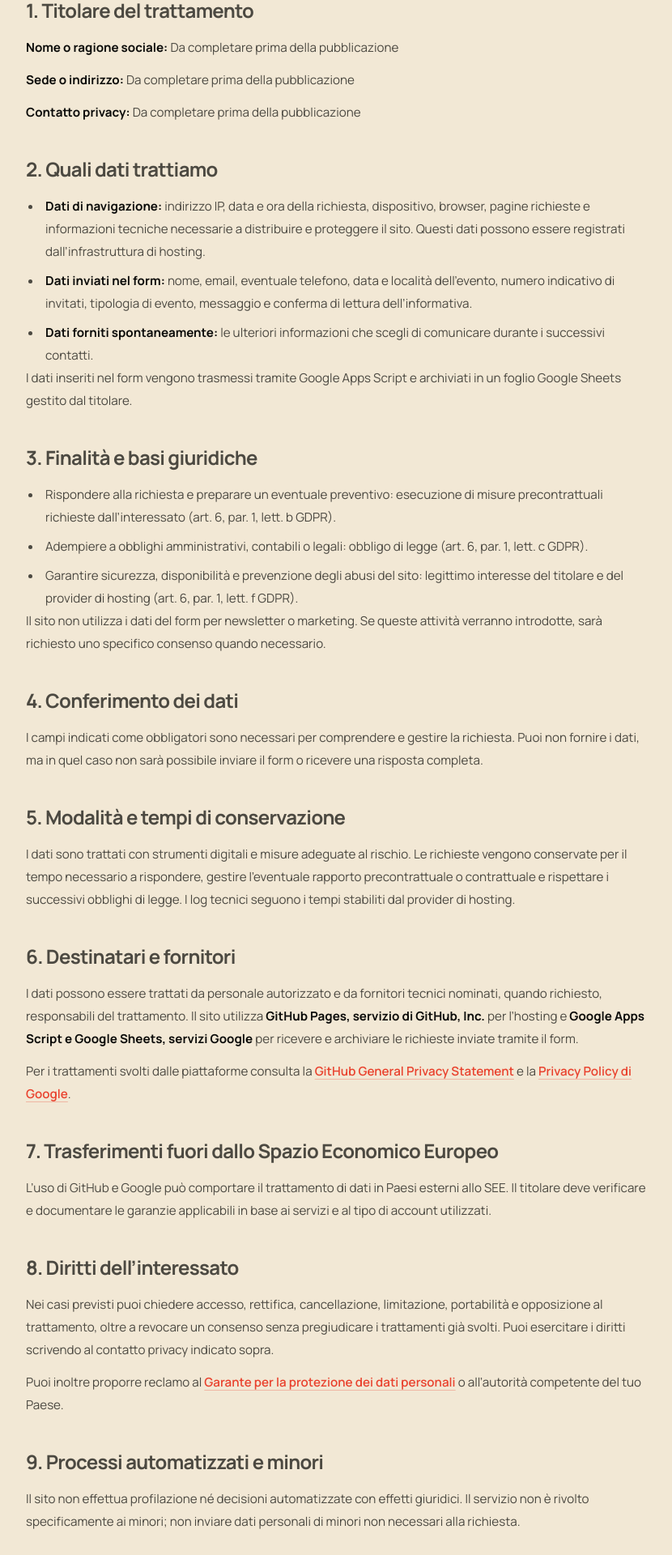
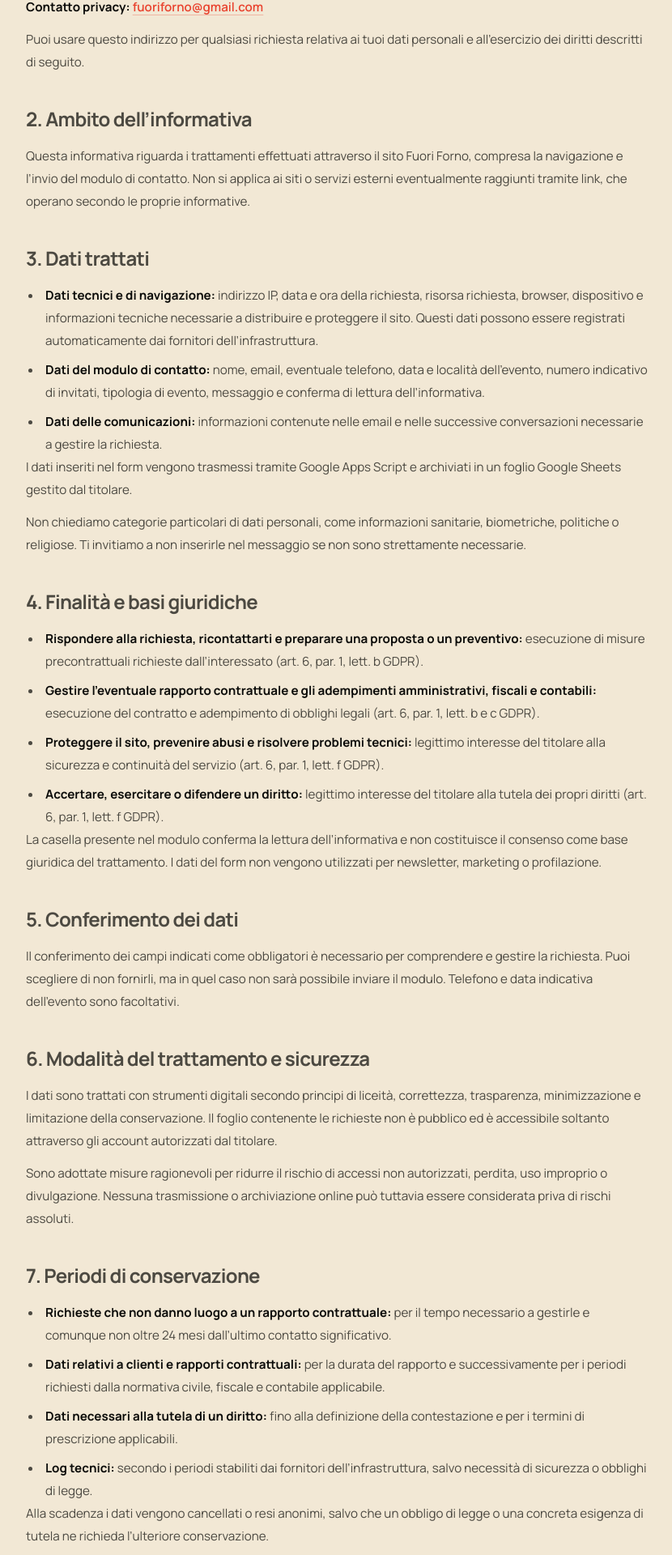
Before and after one commit to LucaMarastoni/fuoriforno, a Next.js app: page /privacy in a window 1280 px wide. Shown: the part 596-2516 px from the top of the page at 81% size, without its empty margins (128-958 px from the left). Built offline with nearby package versions, Linux system fonts and the light colour scheme; no server answers.

Commit message:
Update privacy policy content and structure for compliance with GDPR Refactor EventsSection and GamesSection styles for improved readability Enhance ManifestoSection text and layout for clarity Set default contact email in contact-config Complete legalConfig with controller name for legal compliance

```diff
--- a/app/privacy/page.tsx
+++ b/app/privacy/page.tsx
@@ -1,84 +1,120 @@
 import type { Metadata } from "next";
+import Link from "next/link";
 import { LegalPage } from "@/components/layout/LegalPage";
-import { legalConfig, missingLegalValue } from "@/lib/legal-config";
+import { legalConfig } from "@/lib/legal-config";
 
 export const metadata: Metadata = {
   title: "Privacy policy | Fuori Forno",
   description: "Informativa sul trattamento dei dati personali del sito Fuori Forno.",
 };
 
-const show = (value: string) => value || missingLegalValue;
-
 export default function PrivacyPage() {
   return (
     <LegalPage
-      eyebrow="Informativa legale"
+      eyebrow="Informativa ai sensi dell’art. 13 GDPR"
       title="Privacy policy"
-      description="Questa informativa descrive quali dati vengono trattati durante la navigazione e quando invii una richiesta dal sito Fuori Forno."
+      description="Questa informativa spiega in modo trasparente quali dati personali vengono trattati tramite il sito Fuori Forno, per quali finalità, per quanto tempo e quali diritti puoi esercitare."
     >
       <section>
         <h2>1. Titolare del trattamento</h2>
-        <p><strong>Nome o ragione sociale:</strong> {show(legalConfig.controllerName)}</p>
-        <p><strong>Sede o indirizzo:</strong> {show(legalConfig.controllerAddress)}</p>
+        <p><strong>Titolare:</strong> {legalConfig.controllerName}</p>
+        <p><strong>Attività:</strong> Fuori Forno</p>
+        {legalConfig.controllerAddress ? <p><strong>Sede o indirizzo:</strong> {legalConfig.controllerAddress}</p> : null}
         {legalConfig.vatNumber ? <p><strong>Partita IVA:</strong> {legalConfig.vatNumber}</p> : null}
-        <p><strong>Contatto privacy:</strong> {legalConfig.privacyEmail ? <a href={`mailto:${legalConfig.privacyEmail}`}>{legalConfig.privacyEmail}</a> : missingLegalValue}</p>
+        <p><strong>Contatto privacy:</strong> <a href={`mailto:${legalConfig.privacyEmail}`}>{legalConfig.privacyEmail}</a></p>
+        <p>Puoi usare questo indirizzo per qualsiasi richiesta relativa ai tuoi dati personali e all’esercizio dei diritti descritti di seguito.</p>
       </section>
 
       <section>
-        <h2>2. Quali dati trattiamo</h2>
-        <ul>
-          <li><strong>Dati di navigazione:</strong> indirizzo IP, data e ora della richiesta, dispositivo, browser, pagine richieste e informazioni tecniche necessarie a distribuire e proteggere il sito. Questi dati possono essere registrati dall’infrastruttura di hosting.</li>
-          <li><strong>Dati inviati nel form:</strong> nome, email, eventuale telefono, data e località dell’evento, numero indicativo di invitati, tipologia di evento, messaggio e conferma di lettura dell’informativa.</li>
-          <li><strong>Dati forniti spontaneamente:</strong> le ulteriori informazioni che scegli di comunicare durante i successivi contatti.</li>
-        </ul>
-        <p>I dati inseriti nel form vengono trasmessi tramite Google Apps Script e archiviati in un foglio Google Sheets gestito dal titolare.</p>
+        <h2>2. Ambito dell’informativa</h2>
+        <p>Questa informativa riguarda i trattamenti effettuati attraverso il sito Fuori Forno, compresa la navigazione e l’invio del modulo di contatto. Non si applica ai siti o servizi esterni eventualmente raggiunti tramite link, che operano secondo le proprie informative.</p>
       </section>
 
       <section>
-        <h2>3. Finalità e basi giuridiche</h2>
+        <h2>3. Dati trattati</h2>
         <ul>
-          <li>Rispondere alla richiesta e preparare un eventuale preventivo: esecuzione di misure precontrattuali richieste dall’interessato (art. 6, par. 1, lett. b GDPR).</li>
-          <li>Adempiere a obblighi amministrativi, contabili o legali: obbligo di legge (art. 6, par. 1, lett. c GDPR).</li>
-          <li>Garantire sicurezza, disponibilità e prevenzione degli abusi del sito: legittimo interesse del titolare e del provider di hosting (art. 6, par. 1, lett. f GDPR).</li>
+          <li><strong>Dati tecnici e di navigazione:</strong> indirizzo IP, data e ora della richiesta, risorsa richiesta, browser, dispositivo e informazioni tecniche necessarie a distribuire e proteggere il sito. Questi dati possono essere registrati automaticamente dai fornitori dell’infrastruttura.</li>
+          <li><strong>Dati del modulo di contatto:</strong> nome, email, eventuale telefono, data e località dell’evento, numero indicativo di invitati, tipologia di evento, messaggio e conferma di lettura dell’informativa.</li>
+          <li><strong>Dati delle comunicazioni:</strong> informazioni contenute nelle email e nelle successive conversazioni necessarie a gestire la richiesta.</li>
         </ul>
-        <p>Il sito non utilizza i dati del form per newsletter o marketing. Se queste attività verranno introdotte, sarà richiesto uno specifico consenso quando necessario.</p>
+        <p>I dati inseriti nel form vengono trasmessi tramite Google Apps Script e archiviati in un foglio Google Sheets gestito dal titolare.</p>
+        <p>Non chiediamo categorie particolari di dati personali, come informazioni sanitarie, biometriche, politiche o religiose. Ti invitiamo a non inserirle nel messaggio se non sono strettamente necessarie.</p>
       </section>
 
       <section>
-        <h2>4. Conferimento dei dati</h2>
-        <p>I campi indicati come obbligatori sono necessari per comprendere e gestire la richiesta. Puoi non fornire i dati, ma in quel caso non sarà possibile inviare il form o ricevere una risposta completa.</p>
+        <h2>4. Finalità e basi giuridiche</h2>
+        <ul>
+          <li><strong>Rispondere alla richiesta, ricontattarti e preparare una proposta o un preventivo:</strong> esecuzione di misure precontrattuali richieste dall’interessato (art. 6, par. 1, lett. b GDPR).</li>
+          <li><strong>Gestire l’eventuale rapporto contrattuale e gli adempimenti amministrativi, fiscali e contabili:</strong> esecuzione del contratto e adempimento di obblighi legali (art. 6, par. 1, lett. b e c GDPR).</li>
+          <li><strong>Proteggere il sito, prevenire abusi e risolvere problemi tecnici:</strong> legittimo interesse del titolare alla sicurezza e continuità del servizio (art. 6, par. 1, lett. f GDPR).</li>
+          <li><strong>Accertare, esercitare o difendere un diritto:</strong> legittimo interesse del titolare alla tutela dei propri diritti (art. 6, par. 1, lett. f GDPR).</li>
+        </ul>
+        <p>La casella presente nel modulo conferma la lettura dell’informativa e non costituisce il consenso come base giuridica del trattamento. I dati del form non vengono utilizzati per newsletter, marketing o profilazione.</p>
       </section>
 
       <section>
-        <h2>5. Modalità e tempi di conservazione</h2>
-        <p>I dati sono trattati con strumenti digitali e misure adeguate al rischio. Le richieste vengono conservate per il tempo necessario a rispondere, gestire l’eventuale rapporto precontrattuale o contrattuale e rispettare i successivi obblighi di legge. I log tecnici seguono i tempi stabiliti dal provider di hosting.</p>
+        <h2>5. Conferimento dei dati</h2>
+        <p>Il conferimento dei campi indicati come obbligatori è necessario per comprendere e gestire la richiesta. Puoi scegliere di non fornirli, ma in quel caso non sarà possibile inviare il modulo. Telefono e data indicativa dell’evento sono facoltativi.</p>
       </section>
 
       <section>
-        <h2>6. Destinatari e fornitori</h2>
-        <p>I dati possono essere trattati da personale autorizzato e da fornitori tecnici nominati, quando richiesto, responsabili del trattamento. Il sito utilizza <strong>GitHub Pages, servizio di GitHub, Inc.</strong> per l’hosting e <strong>Google Apps Script e Google Sheets, servizi Google</strong> per ricevere e archiviare le richieste inviate tramite il form.</p>
-        <p>Per i trattamenti svolti dalle piattaforme consulta la <a href="https://docs.github.com/en/site-policy/privacy-policies/github-general-privacy-statement" target="_blank" rel="noreferrer">GitHub General Privacy Statement</a> e la <a href="https://policies.google.com/privacy" target="_blank" rel="noreferrer">Privacy Policy di Google</a>.</p>
+        <h2>6. Modalità del trattamento e sicurezza</h2>
+        <p>I dati sono trattati con strumenti digitali secondo principi di liceità, correttezza, trasparenza, minimizzazione e limitazione della conservazione. Il foglio contenente le richieste non è pubblico ed è accessibile soltanto attraverso gli account autorizzati dal titolare.</p>
+        <p>Sono adottate misure ragionevoli per ridurre il rischio di accessi non autorizzati, perdita, uso improprio o divulgazione. Nessuna trasmissione o archiviazione online può tuttavia essere considerata priva di rischi assoluti.</p>
       </section>
 
       <section>
-        <h2>7. Trasferimenti fuori dallo Spazio Economico Europeo</h2>
-        <p>L’uso di GitHub e Google può comportare il trattamento di dati in Paesi esterni allo SEE. Il titolare deve verificare e documentare le garanzie applicabili in base ai servizi e al tipo di account utilizzati.</p>
+        <h2>7. Periodi di conservazione</h2>
+        <ul>
+          <li><strong>Richieste che non danno luogo a un rapporto contrattuale:</strong> per il tempo necessario a gestirle e comunque non oltre 24 mesi dall’ultimo contatto significativo.</li>
+          <li><strong>Dati relativi a clienti e rapporti contrattuali:</strong> per la durata del rapporto e successivamente per i periodi richiesti dalla normativa civile, fiscale e contabile applicabile.</li>
+          <li><strong>Dati necessari alla tutela di un diritto:</strong> fino alla definizione della contestazione e per i termini di prescrizione applicabili.</li>
+          <li><strong>Log tecnici:</strong> secondo i periodi stabiliti dai fornitori dell’infrastruttura, salvo necessità di sicurezza o obblighi di legge.</li>
+        </ul>
+        <p>Alla scadenza i dati vengono cancellati o resi anonimi, salvo che un obbligo di legge o una concreta esigenza di tutela ne richieda l’ulteriore conservazione.</p>
       </section>
 
       <section>
-        <h2>8. Diritti dell’interessato</h2>
-        <p>Nei casi previsti puoi chiedere accesso, rettifica, cancellazione, limitazione, portabilità e opposizione al trattamento, oltre a revocare un consenso senza pregiudicare i trattamenti già svolti. Puoi esercitare i diritti scrivendo al contatto privacy indicato sopra.</p>
-        <p>Puoi inoltre proporre reclamo al <a href="https://www.garanteprivacy.it/" target="_blank" rel="noreferrer">Garante per la protezione dei dati personali</a> o all’autorità competente del tuo Paese.</p>
+        <h2>8. Destinatari e fornitori</h2>
+        <p>I dati possono essere trattati dal titolare, da collaboratori espressamente autorizzati e, quando necessario, da consulenti professionali, autorità pubbliche o soggetti ai quali la comunicazione sia prevista dalla legge.</p>
+        <p>Per il funzionamento del sito vengono utilizzati <strong>GitHub Pages, servizio di GitHub</strong>, per l’hosting, e <strong>Google Apps Script e Google Sheets, servizi Google</strong>, per ricevere e archiviare le richieste inviate tramite il modulo.</p>
+        <p>Per informazioni sui trattamenti effettuati direttamente dai fornitori consulta la <a href="https://docs.github.com/en/site-policy/privacy-policies/github-general-privacy-statement" target="_blank" rel="noreferrer">GitHub General Privacy Statement</a> e le <a href="https://policies.google.com/privacy?hl=it" target="_blank" rel="noreferrer">Norme sulla privacy di Google</a>.</p>
+        <p>I dati non vengono venduti, diffusi o comunicati a terzi per finalità pubblicitarie.</p>
       </section>
 
       <section>
-        <h2>9. Processi automatizzati e minori</h2>
-        <p>Il sito non effettua profilazione né decisioni automatizzate con effetti giuridici. Il servizio non è rivolto specificamente ai minori; non inviare dati personali di minori non necessari alla richiesta.</p>
+        <h2>9. Trasferimenti verso Paesi esterni allo SEE</h2>
+        <p>GitHub e Google operano a livello internazionale; l’uso dei loro servizi può comportare il trattamento di dati al di fuori dello Spazio Economico Europeo. Tali trattamenti avvengono secondo le condizioni applicabili ai servizi e al tipo di account utilizzato e, quando richiesto, sulla base di decisioni di adeguatezza o altre garanzie previste dagli articoli 44 e seguenti del GDPR.</p>
+        <p>Puoi chiedere al titolare ulteriori informazioni sulle garanzie applicabili scrivendo al contatto privacy indicato sopra.</p>
       </section>
 
       <section>
-        <h2>10. Aggiornamenti</h2>
-        <p>L’informativa può cambiare quando vengono aggiunti servizi o modificati i trattamenti. La versione corrente è aggiornata al <strong>{legalConfig.lastUpdated}</strong>.</p>
+        <h2>10. Cookie, profilazione e decisioni automatizzate</h2>
+        <p>Il sito non utilizza strumenti di profilazione, non prende decisioni basate unicamente su trattamenti automatizzati e non utilizza i dati del modulo per attività promozionali. Per maggiori informazioni sulle tecnologie utilizzate consulta la <Link href="/cookie-policy">Cookie policy</Link>.</p>
+      </section>
+
+      <section>
+        <h2>11. Diritti dell’interessato</h2>
+        <p>Nei casi previsti dagli articoli 15–22 del GDPR puoi chiedere:</p>
+        <ul>
+          <li>la conferma che sia in corso un trattamento e l’accesso ai tuoi dati;</li>
+          <li>la rettifica dei dati inesatti o l’integrazione di quelli incompleti;</li>
+          <li>la cancellazione o la limitazione del trattamento;</li>
+          <li>la portabilità dei dati, quando applicabile;</li>
+          <li>l’opposizione al trattamento fondato sul legittimo interesse, per motivi connessi alla tua situazione particolare.</li>
+        </ul>
+        <p>Puoi esercitare i diritti gratuitamente scrivendo a <a href={`mailto:${legalConfig.privacyEmail}`}>{legalConfig.privacyEmail}</a>. Potrebbero essere richieste informazioni necessarie a verificare l’identità del richiedente.</p>
+        <p>Se ritieni che il trattamento violi la normativa, puoi proporre reclamo al <a href="https://www.garanteprivacy.it/" target="_blank" rel="noreferrer">Garante per la protezione dei dati personali</a> o all’autorità di controllo competente nel Paese in cui risiedi o lavori.</p>
+      </section>
+
+      <section>
+        <h2>12. Dati di terzi e minori</h2>
+        <p>Se comunichi dati personali di altre persone, dichiari di essere autorizzato a farlo e di averle informate in modo adeguato. Il servizio non è rivolto specificamente ai minori; non inviare dati di minori se non sono strettamente necessari alla richiesta e non disponi di un’idonea autorizzazione.</p>
+      </section>
+
+      <section>
+        <h2>13. Aggiornamenti dell’informativa</h2>
+        <p>Questa informativa può essere aggiornata quando cambiano i servizi, le modalità di trattamento o gli obblighi normativi. La versione pubblicata su questa pagina è quella applicabile ed è aggiornata al <strong>{legalConfig.lastUpdated}</strong>.</p>
       </section>
     </LegalPage>
   );
--- a/lib/contact-config.ts
+++ b/lib/contact-config.ts
@@ -1,5 +1,5 @@
 export const contactConfig = {
-  email: "",
+  email: "fuoriforno@gmail.com",
   phone: "",
   whatsapp: "",
   instagram: "https://www.instagram.com/fuoriforno/",
--- a/lib/legal-config.ts
+++ b/lib/legal-config.ts
@@ -1,11 +1,7 @@
 import { contactConfig } from "@/lib/contact-config";
 
-/**
- * Completa questi dati prima di pubblicare il sito.
- * Sono lasciati vuoti intenzionalmente per non inventare informazioni legali.
- */
 export const legalConfig = {
-  controllerName: "",
+  controllerName: "Riccardo Agostini",
   controllerAddress: "",
   privacyEmail: contactConfig.email,
   vatNumber: "",
@@ -16,6 +12,5 @@ export const missingLegalValue = "Da completare prima della pubblicazione";
 
 export const isLegalConfigComplete = Boolean(
   legalConfig.controllerName &&
-    legalConfig.controllerAddress &&
     legalConfig.privacyEmail,
 );
```
Also changed, not shown: components/sections/EventsSection.tsx (+8 -8 lines), components/sections/GamesSection.tsx (+10 -10 lines), components/sections/ManifestoSection.tsx (+3 -8 lines).
